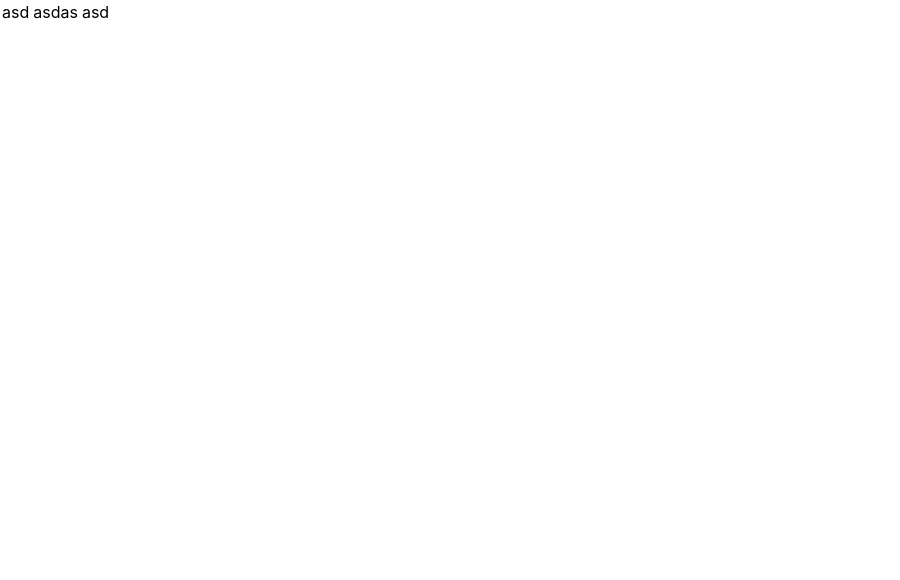
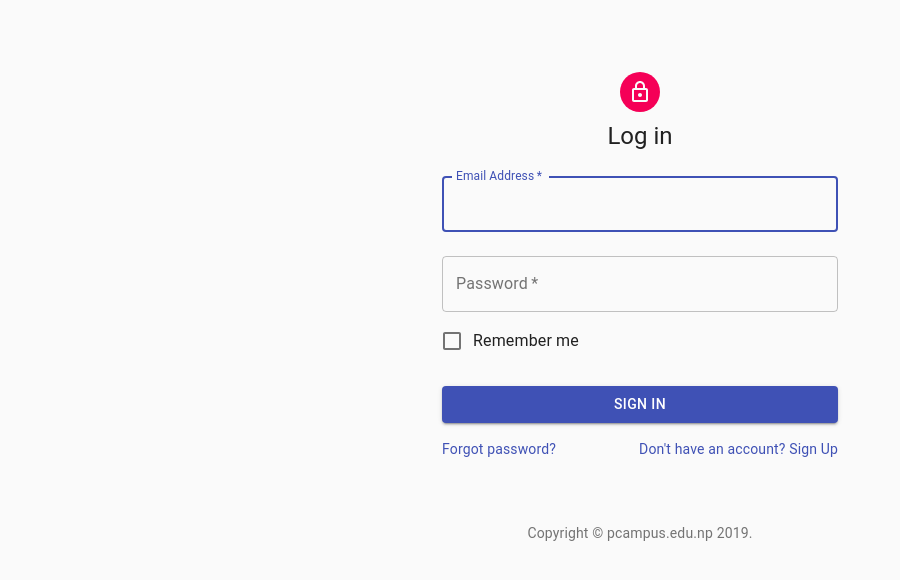
Before and after one commit to Xenon4416/se, a React (Create React App) app: page / in a window 1280 px wide. Shown: the top 580 px of the page, without its empty margins (0-900 px from the left). Built offline with nearby package versions, Linux system fonts and the light colour scheme.

Commit message:
just rendered the log in

```diff
--- a/src/App.js
+++ b/src/App.js
@@ -61,8 +61,8 @@ class App extends Component {
         else if (this.state.displayMode === 'Student'){ mode = null }*/
         return (
             <Fragment>
-                {/*{ mode }*/}
-                <StudentView roll={'asd'} name={'asdas'} pract_fm={'asd'}/>
+                { mode }
+                {/*<StudentView roll={'asd'} name={'asdas'} pract_fm={'asd'}/>*/}
             </Fragment>
         )
     }
```
